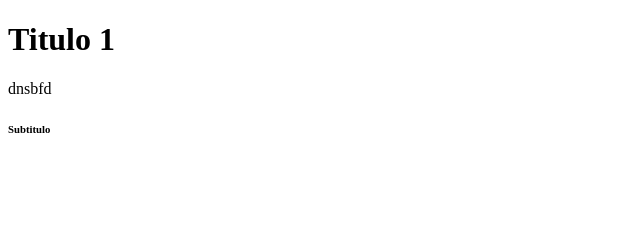
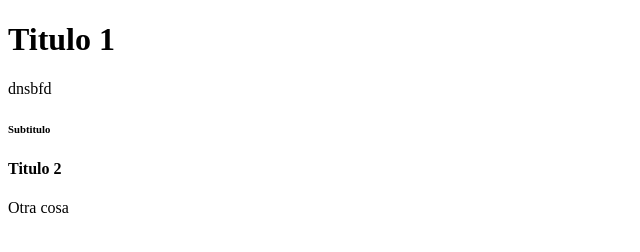
Before and after one commit to Manuel-Mata/MACM-GDS0553, a plain HTML site: page index.html in a window 1280 px wide. Shown: the whole page, without its empty margins (0-640 px from the left). Drawn offline with Linux system fonts and the light colour scheme.

Commit message:
Modificacion del archivo index.html desde la rama main

```diff
--- a/index.html
+++ b/index.html
@@ -9,5 +9,7 @@
     <h1>Titulo 1</h1>
     <p>dnsbfd</p>
     <h6>Subtitulo</h6>
+    <h4>Titulo 2</h4>
+    <p>Otra cosa</p>
 </body>
 </html>
```
